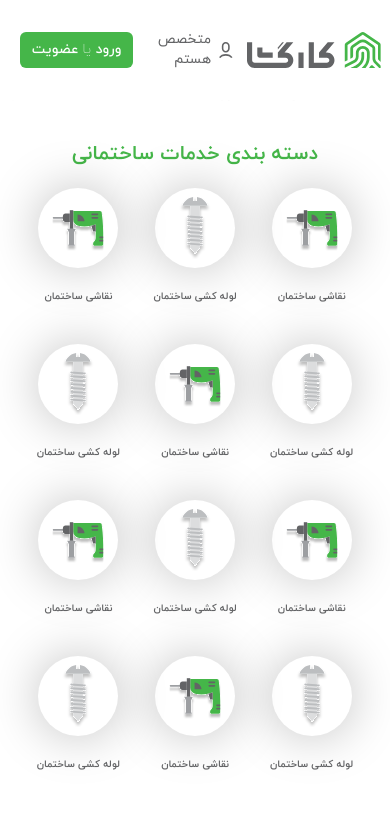
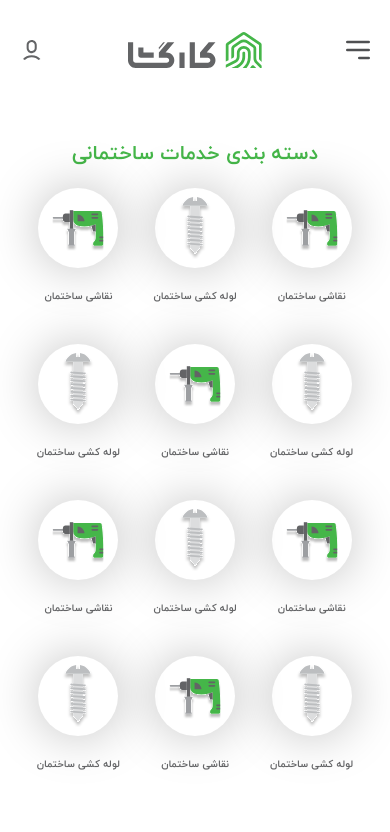
Before and after one commit to AfwebMaker/K-Landing, a React (Create React App) app: page / in a window 390 px wide. Shown: the top 832 px of the page. Built offline with nearby package versions, Linux system fonts and the light colour scheme.

Commit message:
responsive header

```diff
--- a/src/layout/Header/Header.js
+++ b/src/layout/Header/Header.js
@@ -3,6 +3,8 @@ import React, { useState, useEffect } from 'react'
 import KargoshaLogo from '../../assets/images/header/Kargosha-Logo.svg'
 import person from '../../assets/images/header/person.svg'
 import search from '../../assets/images/header/Search.svg'
+import hamburger_menu from '../../assets/images/header/hamburger_menu.svg'
+//components
 import Navigation from './Navigation'
 
 function Header() {
@@ -19,15 +21,21 @@ function Header() {
 
   return (
     <header className={`w-full flex justify-start items-center fixed z-20 bg-white flex-col h-[100px] ${menuIsActive ? 'shadow-xl' : ''}`} >
-      <div className={`maxLayout flex justify-between items-center w-full px-5 z-10 transition-all bg-white ${menuIsActive ? 'h-[60px]' : 'h-full'}`}>
-        <div className='h-full fcc'>
-          <img className='h-[36px] ml-6' src={KargoshaLogo} alt="لوگو کارگشا" />
-          <div className={`relative transition-all overflow-hidden fcc h-[37px] ${menuIsActive ? 'w-[550px]' : 'w-0'}`}>
+      <div className={`maxLayout flex justify-between items-center w-full px-5 z-10 transition-all bg-white ${menuIsActive ? 'lg:h-[60px] h-full' : 'h-full'}`}>
+        <div className='h-full flex lg:hidden w-6'>
+          <img src={hamburger_menu} alt="آیکون منو" />
+        </div>
+        <div className='h-full flex items-center lg:justify-center justify-between'>
+          <img className='h-[36px] lg:ml-6 ' src={KargoshaLogo} alt="لوگو کارگشا" />
+          <div className={`relative transition-all overflow-hidden lg:flex justify-center items-center h-[37px] hidden ${menuIsActive ? 'w-[550px]' : 'w-0'}`}>
             <img className='h-[50%] m-4 right-0 absolute' src={search} alt="ایکون سرچ" />
             <input className={`bg-color-1 h-full w-full font-light text-sm rounded-lg pr-12 focus:outline-0 `} type="text" placeholder='خدمت ساختمانی که به دنبال آن هستید را وارد کنید.' />
           </div>
         </div>
-        <div className='fcc text-sm'>
+        <div className='flex justify-center items-center lg:hidden w-6 h-full'>
+          <img src={person} alt="ایکون متخصص هستم" />
+        </div>
+        <div className='text-sm lg:flex justify-center items-center hidden'>
           <div className='ml-4 fcc'>
             <img className='h-4' src={person} alt="ایکون متخصص هستم" />
             <span className='mr-2 text-color-font-2'>متخصص هستم</span>
--- a/src/layout/Header/Navigation.js
+++ b/src/layout/Header/Navigation.js
@@ -11,7 +11,7 @@ function Navigation() {
 
     return (
         <>
-            <nav className='absolute maxLayout w-full flex bg-white h-[40px] top-[60px] px-5'>
+            <nav className='absolute maxLayout w-full lg:flex hidden transition-all bg-white h-[40px] top-[60px] px-5'>
                 <ul className='fcc h-full text-color-font-2 font-regular'>
                     <li onMouseEnter={() => {setSunNavIsActive(true)}} className='group hoverNav fcc pl-6 cursor-pointer h-full'>
                         <img className='ml-2' src={screwdriver} alt="ایکون خدمات ساختمانی" />
```
Also changed, not shown: src/assets/images/header/hamburger_menu.svg (added).
